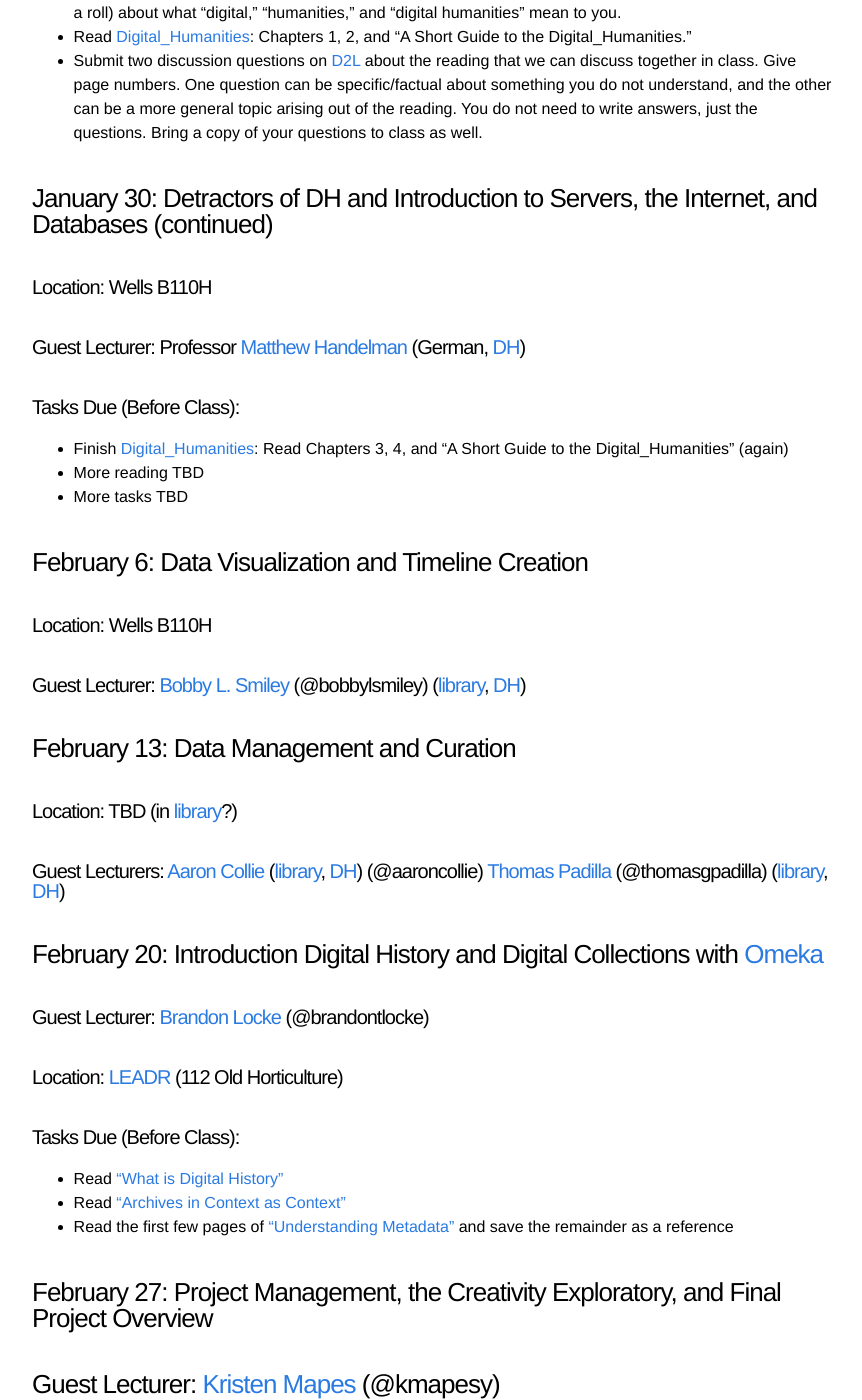
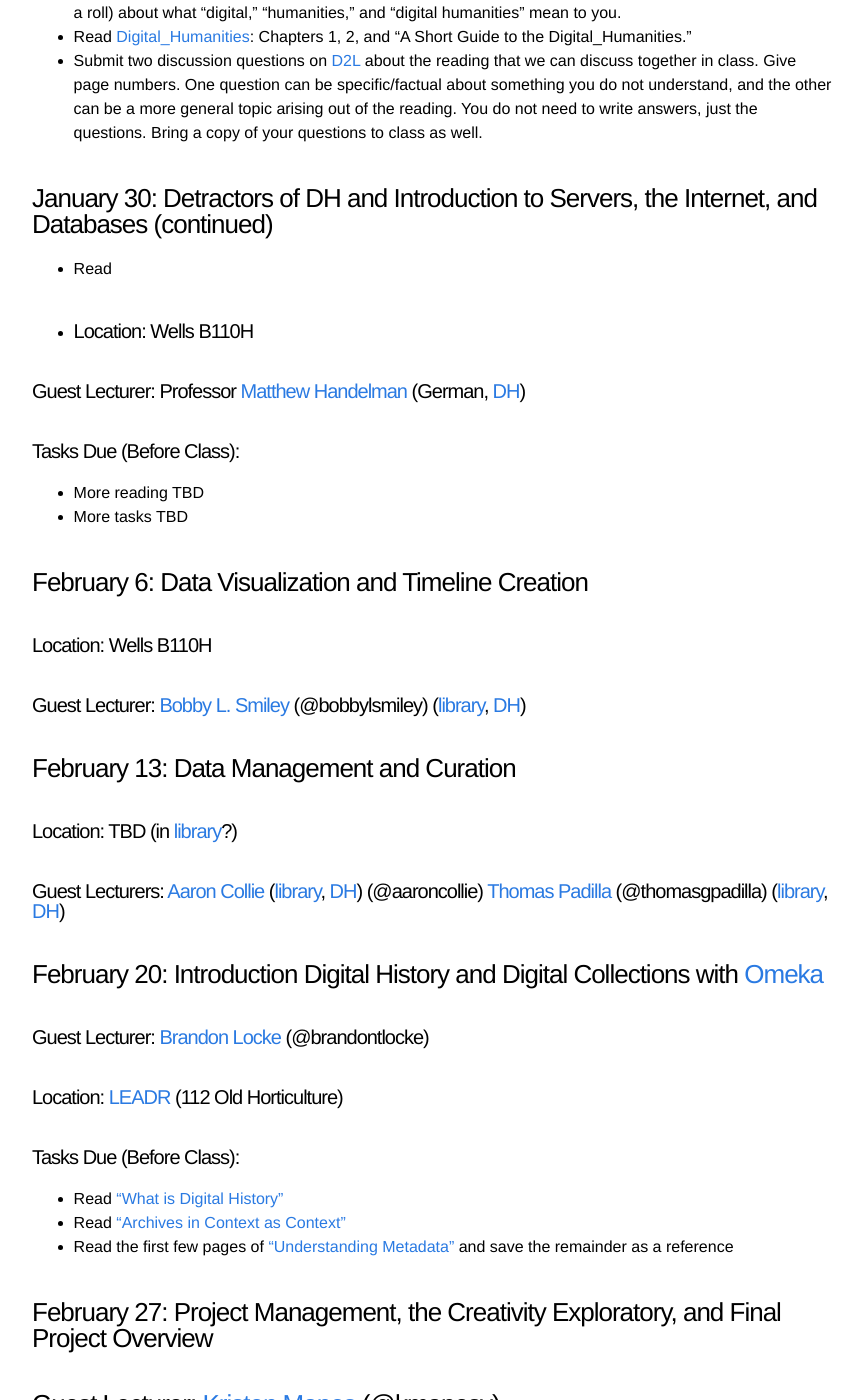
Before and after one commit to seanpue/al340, a Jekyll site: the page built from syllabus.md, in a window 1280 px wide and 1400 px high, scrolled down 1059 px. Shown: the whole window, without its empty margins (208-1070 px from the left). Built offline with Jekyll 4.4.1, drawn with Linux system fonts in a browser that asks for light colours; some of the changed text lies outside the part shown.

Commit message:
syllabus update

```diff
--- a/syllabus.md
+++ b/syllabus.md
@@ -37,13 +37,14 @@
 
 ### January 30: Detractors of DH and Introduction to Servers, the Internet, and Databases (continued)
 
+* Read
+*
 #### Location: Wells B110H
 
 #### Guest Lecturer: Professor [Matthew Handelman] (German, [DH])
 
 #### Tasks Due (Before Class):
 
-* Finish [Digital_Humanities]: Read Chapters 3, 4, and “A Short Guide to the Digital_Humanities” (again)
 * More reading TBD
 * More tasks TBD
 
```
Also changed, not shown: other parts of syllabus.md (+2 -0 lines).
